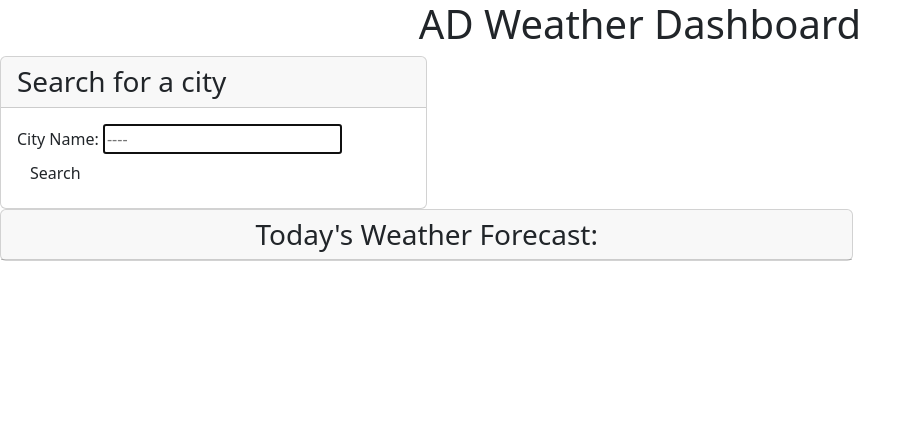
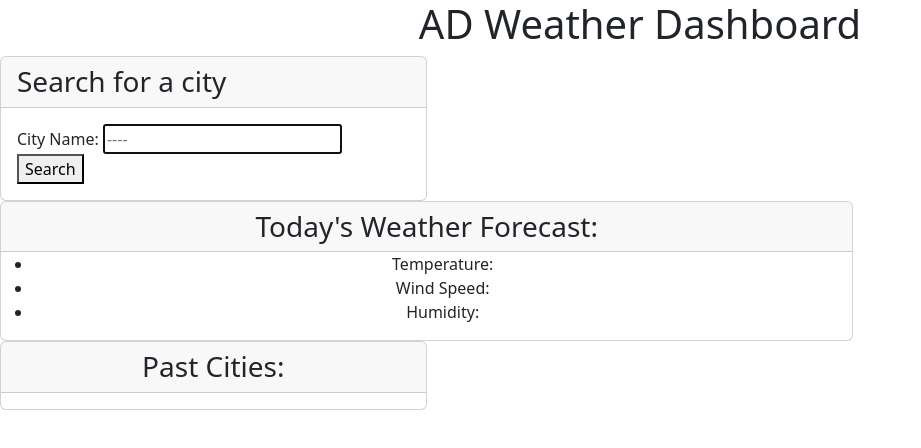
Before and after one commit to 0Adean0/AD-Weather-Report, a plain HTML site: page index.html in a window 1280 px wide. Shown: the whole page, without its empty margins (0-921 px from the left). Drawn offline with nearby package versions, Linux system fonts and the light colour scheme.

Commit message:
created section for past selected cities to live and be called upon when needed in the future to have thier data presented

```diff
--- a/index.html
+++ b/index.html
@@ -19,13 +19,22 @@
         <form id="weather-form" class="card-body">
             <label class="city-label" for="city-name">City Name: </label>
             <input name="city-name" id="city" type="text" autofocus="true" class="form-inputs" placeholder="----">
-            <button type="entry-btn" class="btn btn-original">Search</button>
+            <button type="entry-btn" class="btn-original">Search</button>
         </form>
     </div>
     <div class="card col-10 col-md-8">
-        <h3 class="card-header text-center">Today's Weather Forecast: </h3>
+        <h3 class="card-header text-center" id="city">Today's Weather Forecast: </h3>
+        <ul>
+            <li id="current-temperature" class="weather-attr text-center">Temperature: </li>
+            <li id="current-windspeed" class="weather-attr text-center">Wind Speed: </li>
+            <li id="current-humidity" class="weather-attr text-center">Humidity: </li>
+        </ul>
     </div>
-    <div>
+    <div class="card co10 col-md-4">
+        <h3 class="card-header text-center">Past Cities: </h3>
+        <ul class="pastCityButtons">
 
+        </ul>
     </div>
+
 </body>
```
